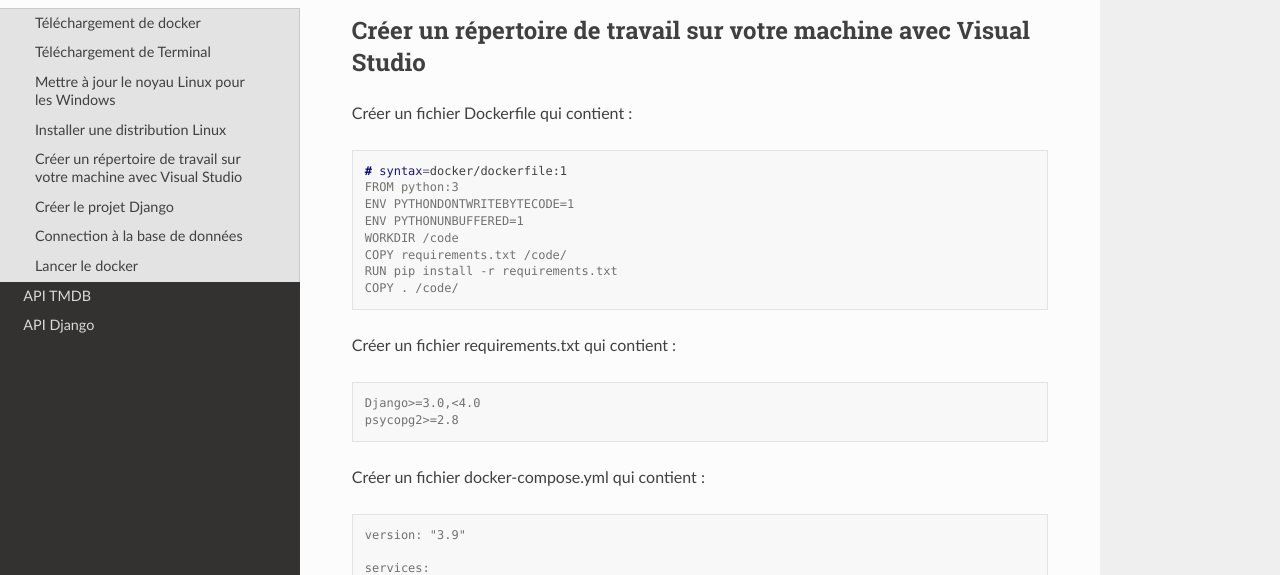
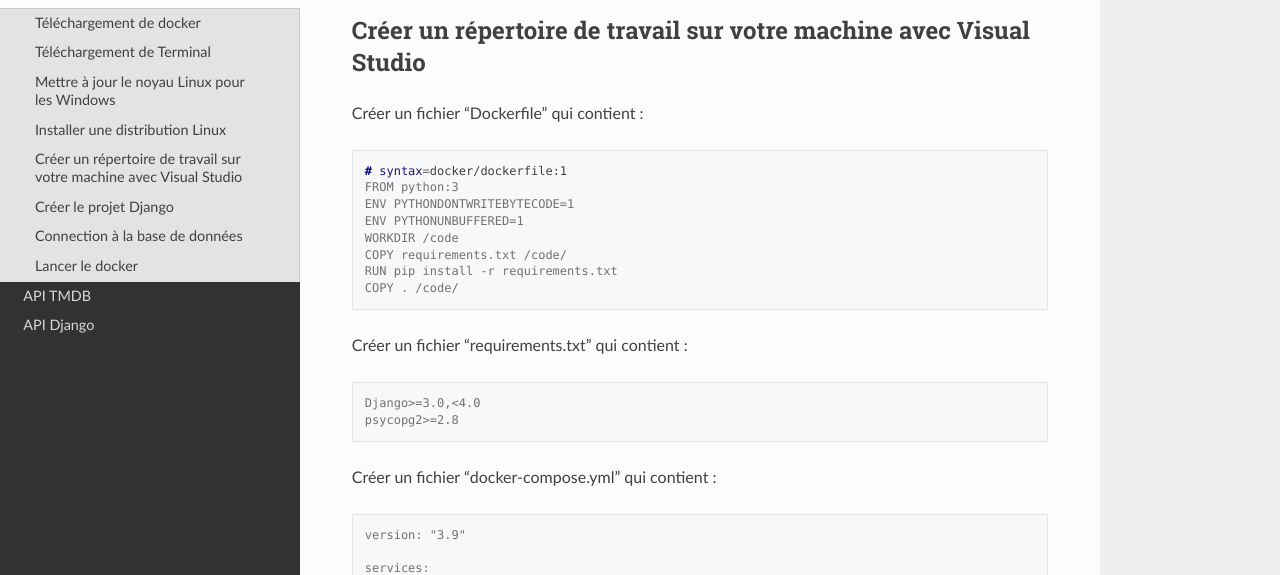
Before and after one commit to Bubuclem/ESGI-TMDB-RTDocs, a Sphinx documentation site: the page built from docs/source/docker.rst, in a window 1280 px wide and 900 px high, scrolled down 595 px. Shown: the part 154-729 px from the top of the window. Built offline with Sphinx 7.4.7 and the Read the Docs theme 2.0.0, drawn with Linux system fonts in a browser that asks for light colours.

Commit message:
Update docs

```diff
--- a/docs/source/docker.rst
+++ b/docs/source/docker.rst
@@ -36,7 +36,7 @@
 Créer un répertoire de travail sur votre machine avec Visual Studio
 ------------
 
-Créer un fichier Dockerfile qui contient :
+Créer un fichier "Dockerfile" qui contient :
 
 .. code-block:: console
 
@@ -49,14 +49,14 @@
     RUN pip install -r requirements.txt
     COPY . /code/
 
-Créer un fichier requirements.txt qui contient :
+Créer un fichier "requirements.txt" qui contient :
 
 .. code-block:: console
 
     Django>=3.0,<4.0
     psycopg2>=2.8
 
-Créer un fichier docker-compose.yml qui contient :
+Créer un fichier "docker-compose.yml" qui contient :
 
 .. code-block:: console
 
```
